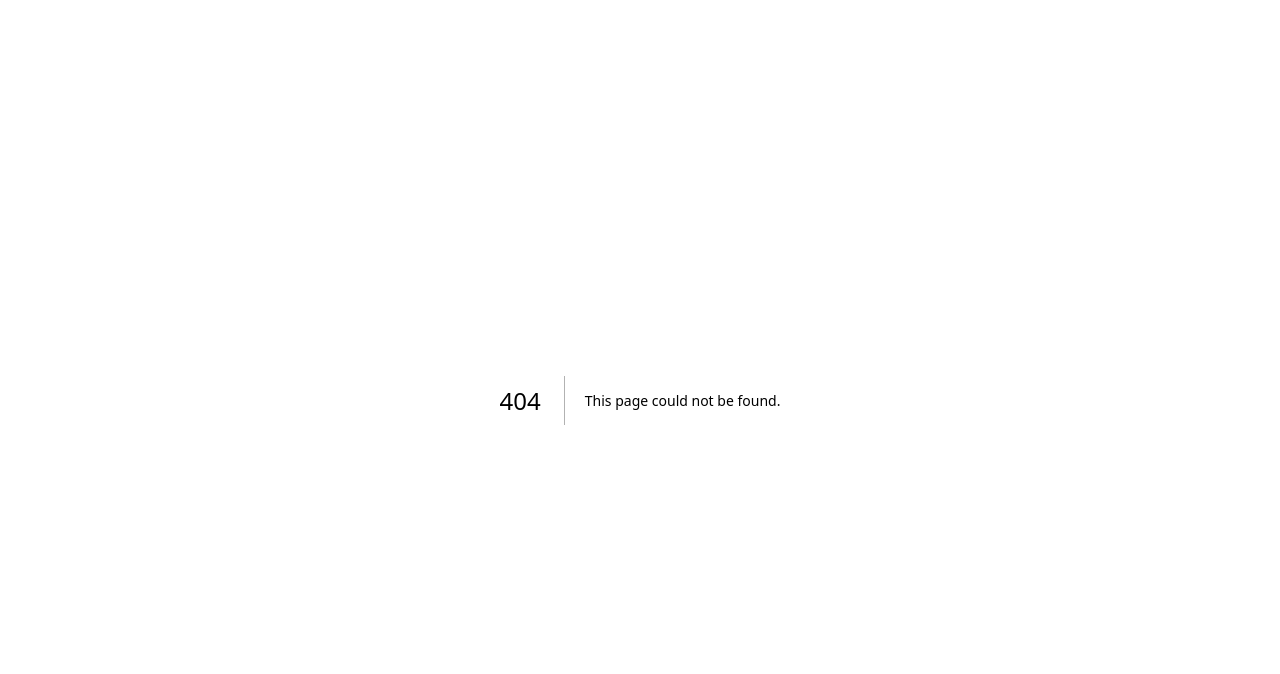
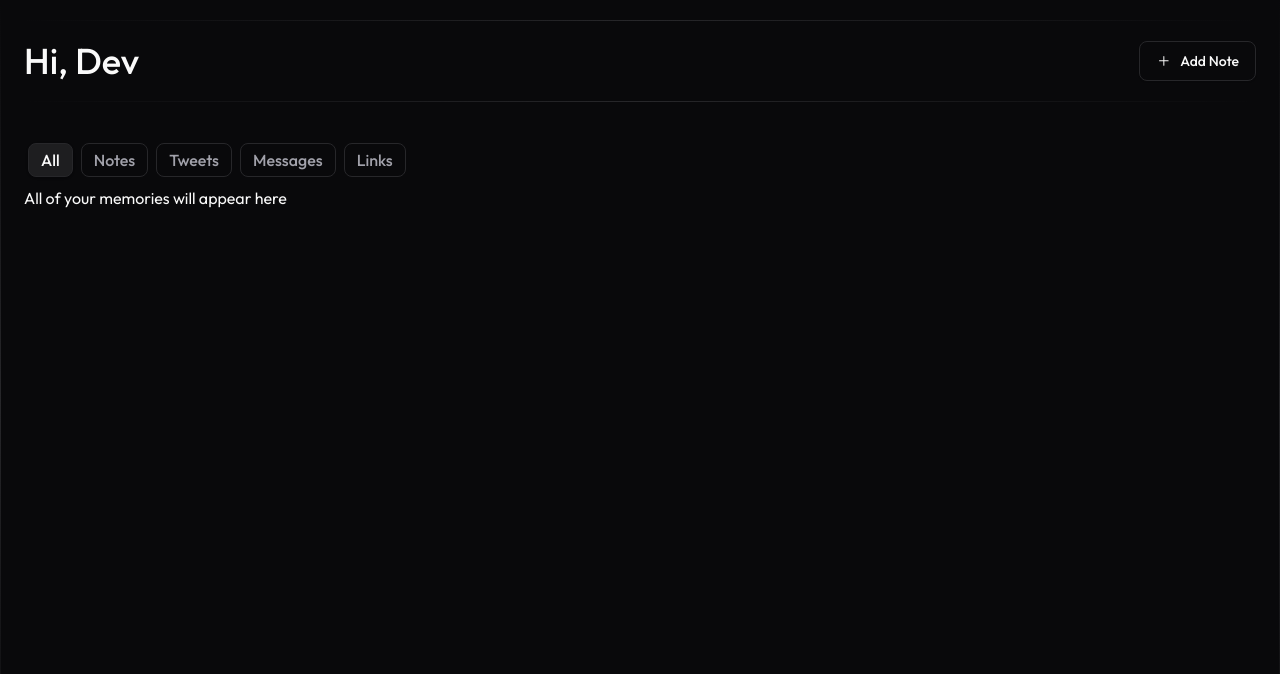
Before and after one commit to raodevendrasingh/airtheon-web, a Next.js app: page /dash in a window 1280 px wide. Before the commit this address had no page. Shown: the top 674 px of the page. Built offline with nearby package versions, Linux system fonts and the light colour scheme.

Commit message:
feat: add dash page and tabs to switch resourses

```diff
--- a/package.json
+++ b/package.json
@@ -15,6 +15,7 @@
     "dependencies": {
         "@neondatabase/serverless": "^0.10.4",
         "@radix-ui/react-slot": "^1.1.0",
+        "@radix-ui/react-tabs": "^1.1.1",
         "class-variance-authority": "^0.7.1",
         "clsx": "^2.1.1",
         "cross-env": "^7.0.3",
--- /dev/null
+++ b/src/app/(core)/_components/HomeTabs.tsx
@@ -0,0 +1,30 @@
+import { Tabs, TabsContent, TabsList, TabsTrigger } from "@/components/ui/tabs";
+
+export const HomeTabs = () => {
+    return (
+        <Tabs defaultValue="all" className="">
+            <TabsList className="bg-transparent">
+                <TabsTrigger value="all">All</TabsTrigger>
+                <TabsTrigger value="notes">Notes</TabsTrigger>
+                <TabsTrigger value="tweets">Tweets</TabsTrigger>
+                <TabsTrigger value="messages">Messages</TabsTrigger>
+                <TabsTrigger value="links">Links</TabsTrigger>
+            </TabsList>
+            <TabsContent value="all">
+                All of your memories will appear here
+            </TabsContent>
+            <TabsContent value="notes">
+                All of your notes will appear here
+            </TabsContent>
+            <TabsContent value="tweets">
+                All of your saved tweets will appear here
+            </TabsContent>
+            <TabsContent value="messages">
+                All of your messages will appear here
+            </TabsContent>
+            <TabsContent value="links">
+                All of your links will appear here
+            </TabsContent>
+        </Tabs>
+    );
+};
--- /dev/null
+++ b/src/app/(core)/dash/page.tsx
@@ -0,0 +1,31 @@
+import { Button } from "@/components/ui/button";
+import { GoPlus } from "react-icons/go";
+import { HomeTabs } from "../_components/HomeTabs";
+
+export default function page() {
+    const user = "Dev";
+    return (
+        <div className="relative max-w-7xl mx-auto w-full px-4 sm:px-6 min-h-screen">
+            <div className="absolute left-0 top-0 h-full w-[1px] bg-gradient-to-b from-transparent via-border to-transparent" />
+            <div className="absolute right-0 top-0 h-full w-[1px] bg-gradient-to-b from-transparent via-border to-transparent" />
+            <header className="py-10 w-full">
+                <div className="relative -top-5 h-[1px] w-full bg-gradient-to-r from-transparent via-border to-transparent" />
+                <div className="flex items-center justify-between">
+                    <span>
+                        <h1 className="text-4xl font-medium">Hi, {user}</h1>
+                    </span>
+                    <span className="flex items-center">
+                        <Button variant="outline">
+                            <GoPlus />
+                            <span>Add Note</span>
+                        </Button>
+                    </span>
+                </div>
+                <div className="relative inset-x-0 -bottom-5 h-[0.5px] w-full bg-gradient-to-r from-transparent via-border to-transparent" />
+            </header>
+            <div className="flex flex-col mt-5">
+                <HomeTabs />
+            </div>
+        </div>
+    );
+}
--- a/src/components/ui/button.tsx
+++ b/src/components/ui/button.tsx
@@ -5,7 +5,7 @@ import { cva, type VariantProps } from "class-variance-authority";
 import { cn } from "@/lib/utils";
 
 const buttonVariants = cva(
-    "inline-flex items-center justify-center gap-2 whitespace-nowrap rounded-md text-sm font-medium transition-colors focus-visible:outline-none focus-visible:ring-1 focus-visible:ring-ring disabled:pointer-events-none disabled:opacity-50 [&_svg]:pointer-events-none [&_svg]:size-4 [&_svg]:shrink-0",
+    "inline-flex items-center justify-center gap-2 whitespace-nowrap rounded-md text-sm rounded-lg font-medium transition-colors focus-visible:outline-none focus-visible:ring-1 focus-visible:ring-ring disabled:pointer-events-none disabled:opacity-50 [&_svg]:pointer-events-none [&_svg]:size-4 [&_svg]:shrink-0",
     {
         variants: {
             variant: {
@@ -21,9 +21,9 @@ const buttonVariants = cva(
                 link: "text-primary underline-offset-4 hover:underline",
             },
             size: {
-                default: "h-9 px-4 py-2",
-                sm: "h-8 rounded-md px-3 text-xs",
-                lg: "h-10 rounded-md px-8",
+                default: "h-10 px-4 py-2",
+                sm: "h-8 px-3 text-xs",
+                lg: "h-10 px-8",
                 icon: "h-9 w-9",
             },
         },
--- /dev/null
+++ b/src/components/ui/tabs.tsx
@@ -0,0 +1,55 @@
+"use client";
+
+import * as React from "react";
+import * as TabsPrimitive from "@radix-ui/react-tabs";
+
+import { cn } from "@/lib/utils";
+
+const Tabs = TabsPrimitive.Root;
+
+const TabsList = React.forwardRef<
+    React.ElementRef<typeof TabsPrimitive.List>,
+    React.ComponentPropsWithoutRef<typeof TabsPrimitive.List>
+>(({ className, ...props }, ref) => (
+    <TabsPrimitive.List
+        ref={ref}
+        className={cn(
+            "inline-flex h-9 items-center gap-2 justify-center rounded-lg bg-muted p-1 text-muted-foreground",
+            className,
+        )}
+        {...props}
+    />
+));
+TabsList.displayName = TabsPrimitive.List.displayName;
+
+const TabsTrigger = React.forwardRef<
+    React.ElementRef<typeof TabsPrimitive.Trigger>,
+    React.ComponentPropsWithoutRef<typeof TabsPrimitive.Trigger>
+>(({ className, ...props }, ref) => (
+    <TabsPrimitive.Trigger
+        ref={ref}
+        className={cn(
+            "inline-flex items-center justify-center whitespace-nowrap rounded-lg px-3 py-1 text-base border border-border font-medium ring-offset-background transition-all hover:bg-muted/50 focus-visible:outline-none focus-visible:ring-2 focus-visible:ring-ring focus-visible:ring-offset-2 disabled:pointer-events-none disabled:opacity-0 data-[state=active]:bg-muted/70 data-[state=active]:text-foreground data-[state=active]:shadow",
+            className,
+        )}
+        {...props}
+    />
+));
+TabsTrigger.displayName = TabsPrimitive.Trigger.displayName;
+
+const TabsContent = React.forwardRef<
+    React.ElementRef<typeof TabsPrimitive.Content>,
+    React.ComponentPropsWithoutRef<typeof TabsPrimitive.Content>
+>(({ className, ...props }, ref) => (
+    <TabsPrimitive.Content
+        ref={ref}
+        className={cn(
+            "mt-2 ring-offset-background focus-visible:outline-none focus-visible:ring-2 focus-visible:ring-ring focus-visible:ring-offset-2",
+            className,
+        )}
+        {...props}
+    />
+));
+TabsContent.displayName = TabsPrimitive.Content.displayName;
+
+export { Tabs, TabsList, TabsTrigger, TabsContent };
```
Also changed, not shown: 1 other file (tests, documents, lock files or other folders).
